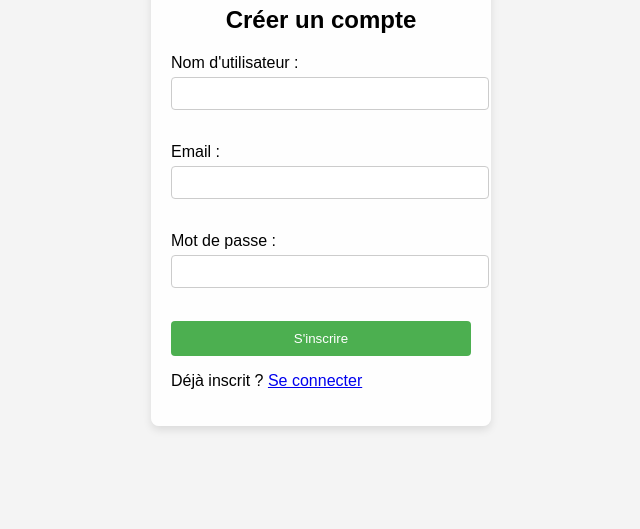
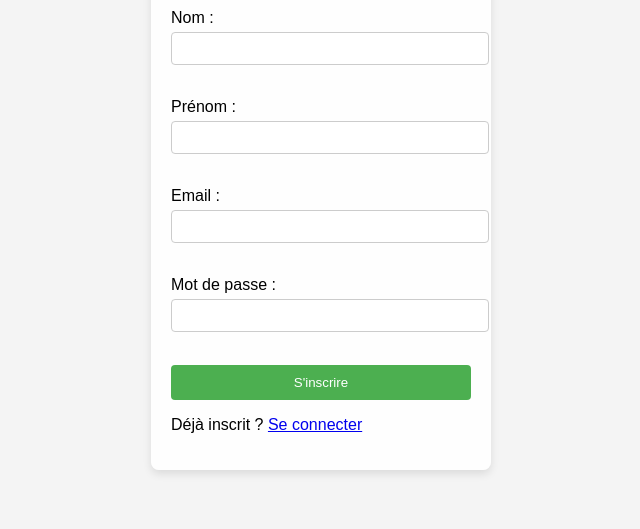
Before and after one commit to LafatraO1/Bibliotheque-numerique, an Electron app: page frontend/register.html in a window 900 px wide. Shown: the part 271-800 px from the top of the page, without its empty margins (129-769 px from the left). Drawn offline with Linux system fonts and the light colour scheme.

Commit message:
modification

```diff
--- a/frontend/register.html
+++ b/frontend/register.html
@@ -70,7 +70,12 @@
     <form method="post" action="register.php">
 
         <div class="form-group">
-            <label for="nom">Nom d'utilisateur :</label>
+            <label for="nom">Nom :</label>
+            <input type="text" id="nom" name="nom_utilisateur" required><br><br>
+        </div>
+
+        <div class="form-group">
+            <label for="nom">Prénom :</label>
             <input type="text" id="nom" name="nom_utilisateur" required><br><br>
         </div>
 
```
Also changed, not shown: frontend/login.html (+1 -1 lines).
